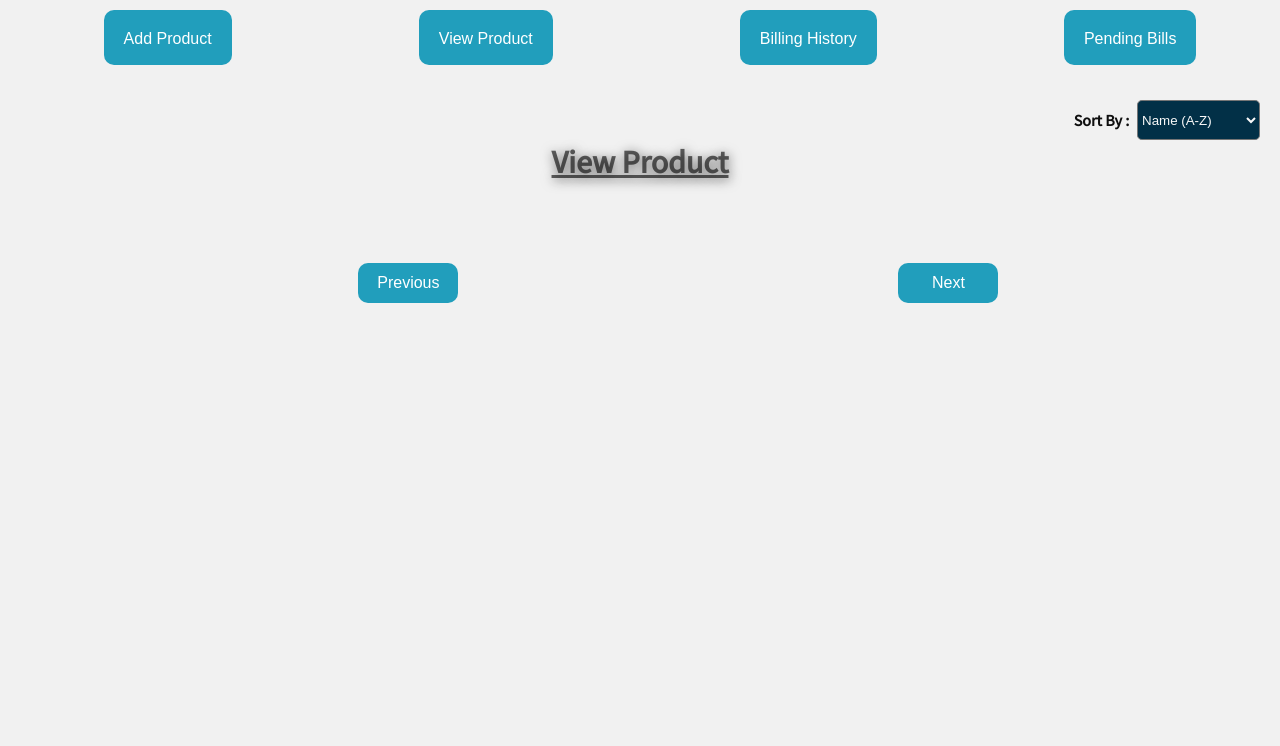
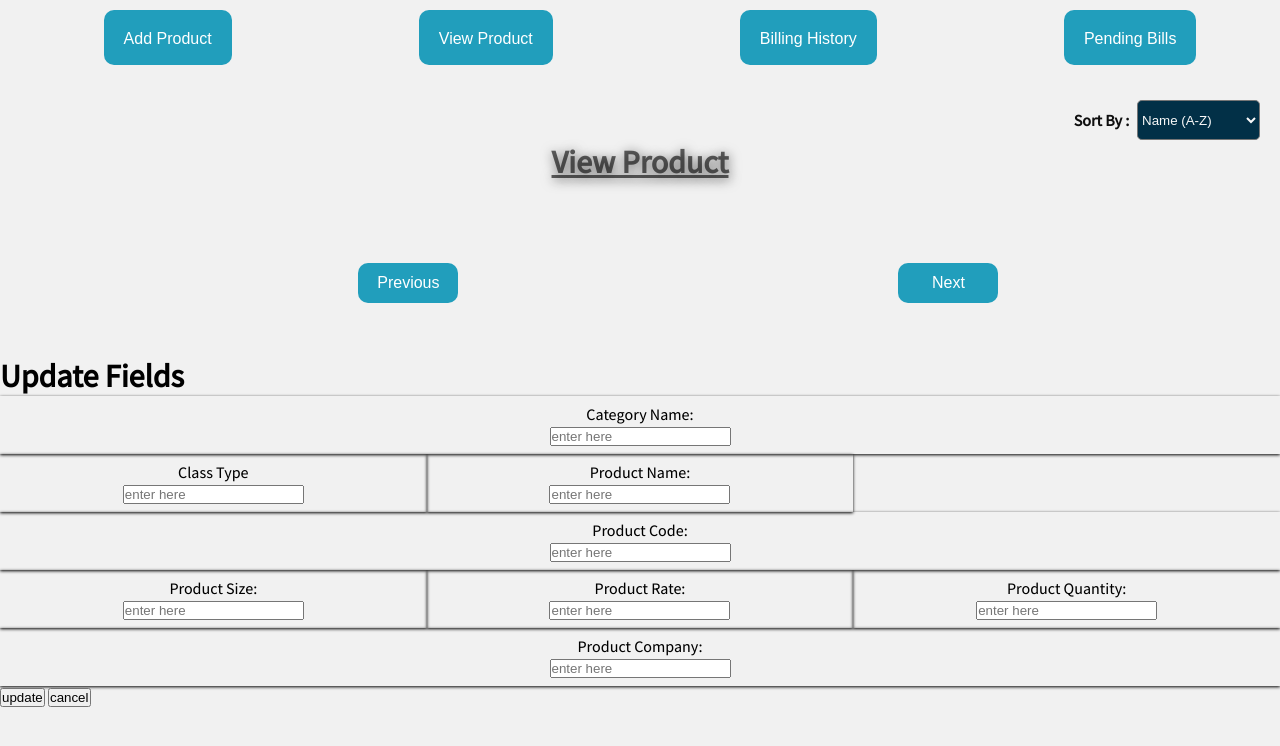
Before and after one commit to Learners121/project--sanitary, a plain HTML site: page frontend/html/VIewProduct.html in a window 1280 px wide. Drawn offline with Linux system fonts and the light colour scheme; no server answers; a web font is replaced by a local one.

Commit message:
Made Edit button form

```diff
--- a/frontend/html/VIewProduct.html
+++ b/frontend/html/VIewProduct.html
@@ -12,9 +12,11 @@
     href="https://fonts.googleapis.com/css2?family=Assistant:wght@500&family=Bebas+Neue&family=Cedarville+Cursive&family=Roboto+Slab:wght@500&display=swap"
     rel="stylesheet">
   <link rel="stylesheet" href="../css/ViewProduct.css" />
+  <link rel="stylesheet" href="../css/form-pop-up.css">
 </head>
 
 <body>
+  <div class="viewProductBody">
   <div class="menu-bar">
     <i class="fa-solid fa-bars"></i>
   </div>
@@ -54,7 +56,69 @@
   </div>
   <div class="innerContainer4">
   </div>
+</div>
+
+
+  <div class="update-form">
+    <div class="form-title">
+      <h1>Update Fields</h1>
+    </div>
+    <form action="" class="form-popup">
+     <table class="popup-table">
+         <tr>
+             <td colspan="3" class="inputTD">
+                 <div class="form-heading">Category Name:</div>
+                 <label for=""><input class="one-col form-inp" type="text" placeholder="enter here"></label>
+             </td>
+         </tr>
+         <tr>
+             <td class="inputTD" >
+                 <div class="form-heading">Class Type</div>
+                 <label for=""><input class="two-col form-inp" type="text"  placeholder="enter here"></label>
+             </td>
+             <td class="inputTD">
+                 <div class="form-heading">Product Name:</div>
+                 <label for=""><input class="two-col form-inp" type="text"  placeholder="enter here"></label>
+             </td>
+
+         </tr>
+         <tr>
+             <td colspan="3" class="inputTD">
+                 <div class="form-heading">Product Code:</div>
+                 <label for=""><input class="one-col form-inp" type="text"  placeholder="enter here"></label>
+             </td>
+         </tr>
+
+         <tr>
+             <td class="inputTD">
+                 <div class="form-heading">Product Size:</div>
+                 <label for=""><input class="three-col form-inp" type="number"  placeholder="enter here"></label>
+             </td>
+             <td class="inputTD">
+                 <div class="form-heading">Product Rate:</div>
+                 <label for=""><input class="three-col form-inp" type="number" placeholder="enter here"></label>
+             </td>
+             <td class="inputTD">
+                 <div class="form-heading">Product Quantity:</div>
+                 <label for=""><input class="three-col form-inp" type="number" placeholder="enter here"></label>
+             </td>
+         </tr>
+         <tr>
+             <td colspan="3" class="inputTD">
+                 <div class="form-heading">Product Company:</div>
+                 <label for=""><input class="one-col form-inp" type="text" placeholder="enter here"></label>
+             </td>
+         </tr>
+     </table>
+
+     <div class="btns">
+         <button type="submit" class="update-btn form-btn">update</button>
+         <button type="submit" class="cancel-btn form-btn">cancel</button>
+     </div>
+     </form>
+ </div>
+
   <script src="../js/VIewProduct.js"></script>
+  <script src="../js/form-pop-update.js"></script>
 </body>
-
 </html>
```
Also changed, not shown: frontend/html/form-pop-up.html (added, +69 -0 lines).
